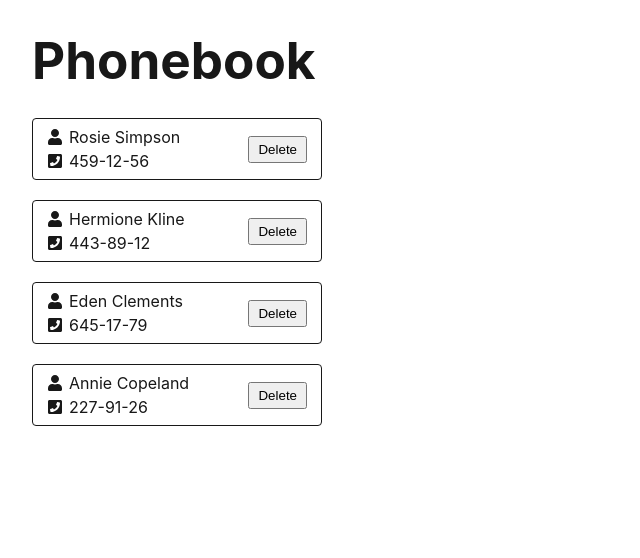
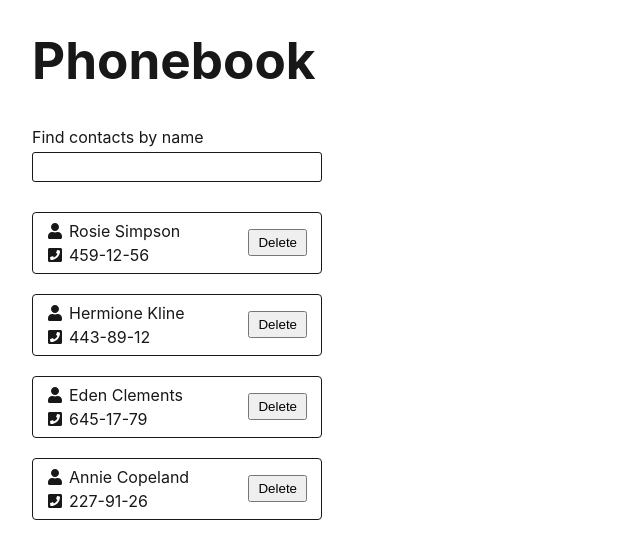
Before and after one commit to culplate/goit-react-hw-03, a React (Vite) app: page / in a window 1280 px wide. Shown: the top 558 px of the page, without its empty margins (0-640 px from the left). Built offline with nearby package versions, Linux system fonts and the light colour scheme.

Commit message:
added search box for contacts

```diff
--- a/src/Components/App.jsx
+++ b/src/Components/App.jsx
@@ -1,5 +1,6 @@
 import { useState } from "react";
 import { ContactList } from "./ContactList/ContactList";
+import { SearchBox } from "./SearchBox/SearchBox";
 import "./App.css";
 
 function App() {
@@ -10,12 +11,22 @@ function App() {
     { id: "id-4", name: "Annie Copeland", number: "227-91-26" },
   ]);
 
+  const [searchVal, setSearchVal] = useState("");
+
+  const handleSearch = (e) => {
+    setSearchVal(e.target.value);
+  };
+
+  const filteredContacts = contact.filter((item) =>
+    item.name.toLowerCase().includes(searchVal.toLowerCase())
+  );
+
   return (
     <>
       <h1>Phonebook</h1>
       {/* <ContactForm /> */}
-      {/* <SearchBox /> */}
-      <ContactList contacts={contact} />
+      <SearchBox val={searchVal} onSearch={handleSearch} />
+      <ContactList contacts={filteredContacts} />
     </>
   );
 }
--- a/src/Components/SearchBox/SearchBox.jsx
+++ b/src/Components/SearchBox/SearchBox.jsx
@@ -0,0 +1,10 @@
+import css from "./SearchBox.module.css";
+
+export const SearchBox = ({ val, onSearch }) => {
+  return (
+    <div className={css.searchBox}>
+      <label htmlFor="searchBox">Find contacts by name</label>
+      <input type="text" id="searchBox" value={val} onChange={onSearch} />
+    </div>
+  );
+};
--- a/src/Components/SearchBox/SearchBox.module.css
+++ b/src/Components/SearchBox/SearchBox.module.css
@@ -0,0 +1,14 @@
+.searchBox {
+  max-width: 290px;
+  margin-top: 40px;
+}
+
+.searchBox input {
+  font-size: 16px;
+  height: 28px;
+  width: calc(100% - 2px - 4px);
+  padding-left: 4px;
+  border: 1px solid #181818;
+  border-radius: 3px;
+  margin-top: 4px;
+}
```
